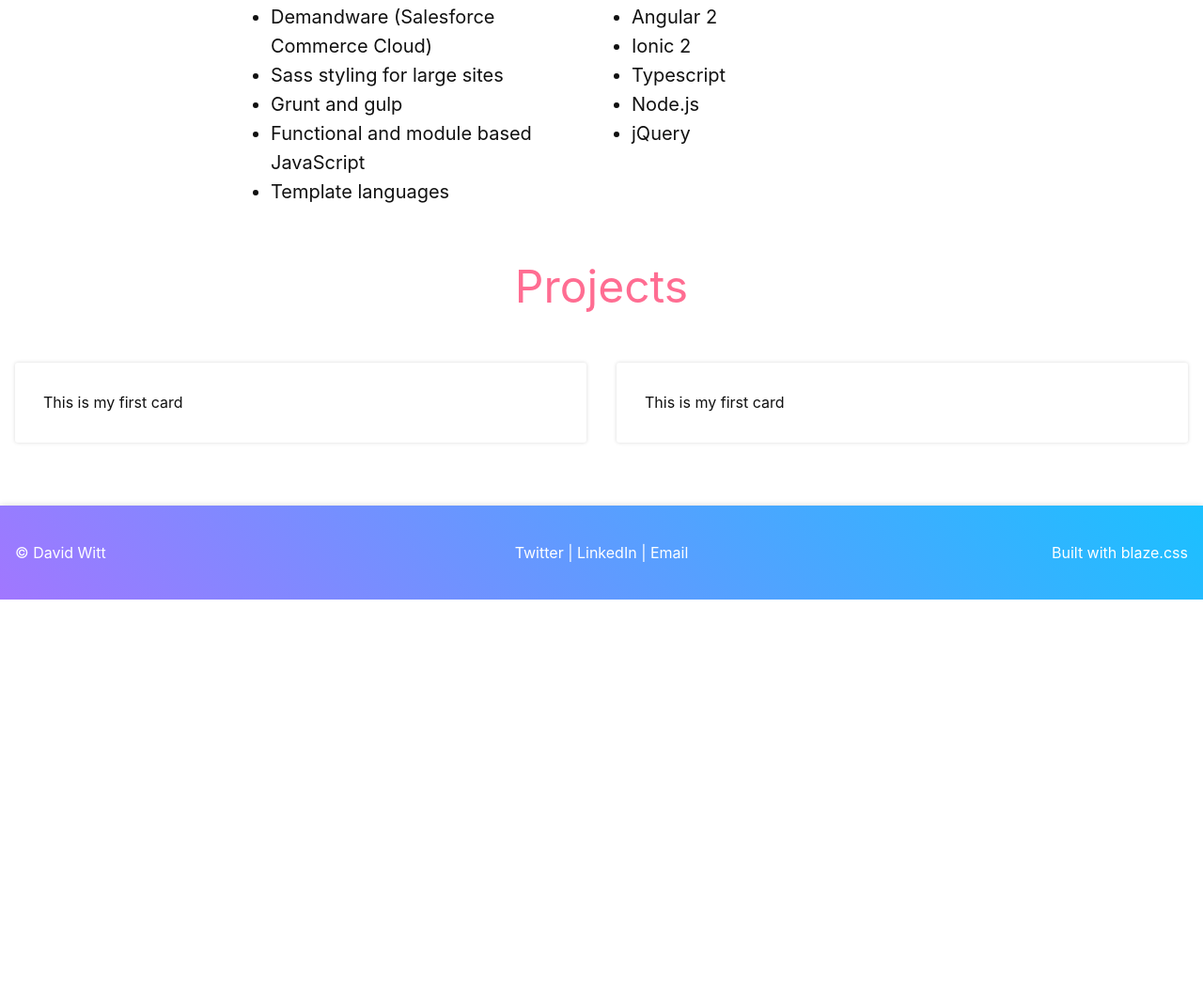
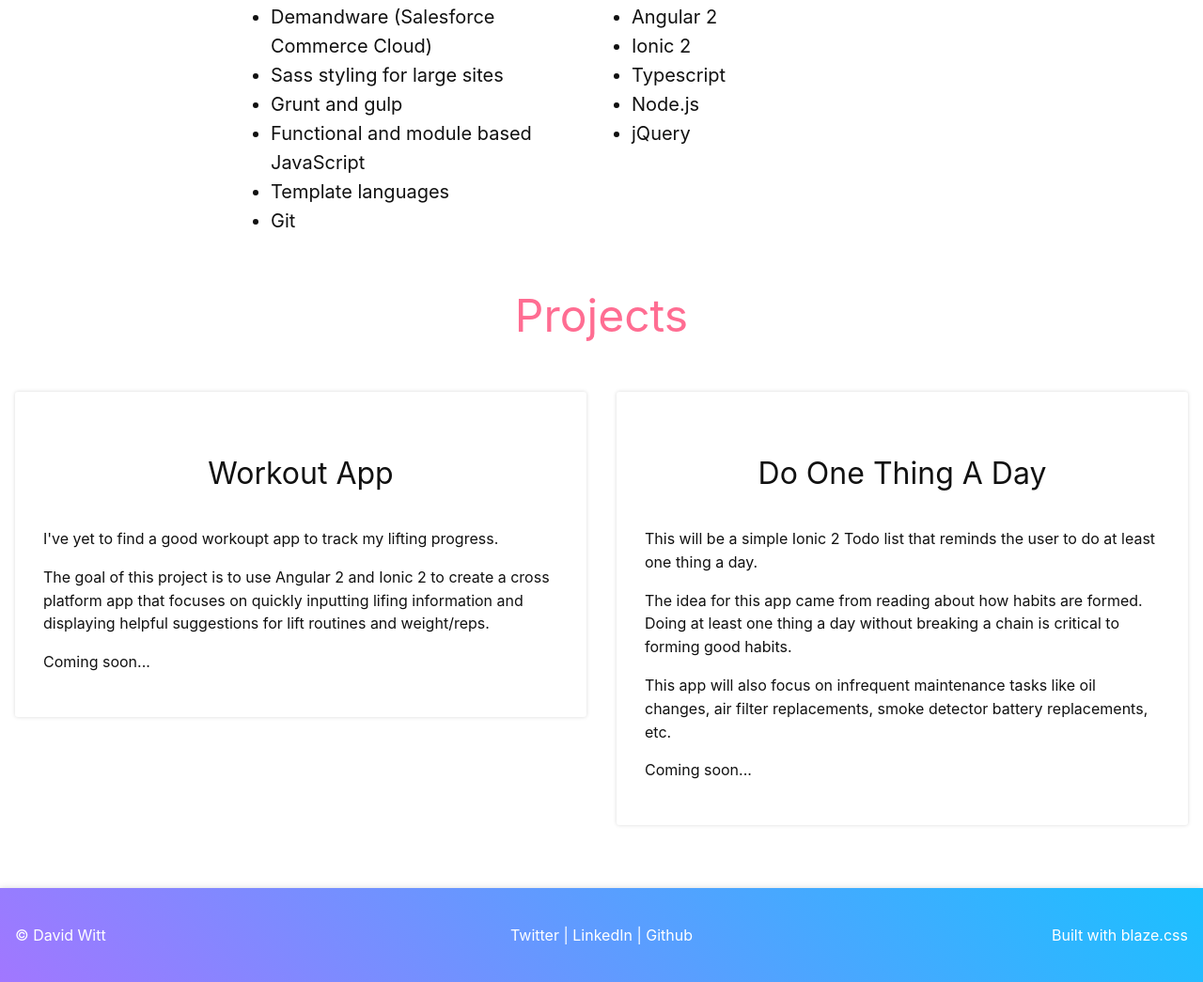
Before and after one commit to JumboLove/Personal-Site, a website: page site/index.html in a window 1280 px wide. Shown: the part 1344-2389 px from the top of the page at 94% size. Before the commit the page ends 1982 px from the top, so only its background shows below. Drawn offline with nearby package versions, Linux system fonts and the light colour scheme.

Commit message:
Added projects and footer information

```diff
--- a/scss/themes/blaze.davidwitt.scss
+++ b/scss/themes/blaze.davidwitt.scss
@@ -121,6 +121,16 @@ $theme-red: #fc636b;
 
 .c-footer-social {
 	text-align: center;
+
+	a {
+		color: white;
+		text-decoration: none;
+
+		&:hover,
+		&:focus {
+			text-decoration: underline;
+		}
+	}
 }
 
 .c-footer-colophon {
--- a/site/index.html
+++ b/site/index.html
@@ -209,6 +209,7 @@
           <li class="c-list__item c-heading--small">Grunt and gulp</li>
           <li class="c-list__item c-heading--small">Functional and module based JavaScript</li>
           <li class="c-list__item c-heading--small">Template languages</li>
+          <li class="c-list__item c-heading--small">Git</li>
         </ul>
       </div>
 
@@ -231,13 +232,20 @@
     <div class="o-grid o-grid--small-full o-grid--medium-full o-grid--large-fit">
       <div class="o-grid__cell">
         <div class="c-card c-card__pad">
-          This is my first card
+          <h2 class="c-heading c-heading--large u-text-center" data-modal-open="sears-modal">Workout App</h2>
+          <p>I've yet to find a good workoupt app to track my lifting progress.</p>
+          <p>The goal of this project is to use Angular 2 and Ionic 2 to create a cross platform app that focuses on quickly inputting lifing information and displaying helpful suggestions for lift routines and weight/reps.</p>
+          <p>Coming soon...</p>
         </div>
       </div>
 
       <div class="o-grid__cell">
         <div class="c-card c-card__pad">
-          This is my first card
+          <h2 class="c-heading c-heading--large u-text-center" data-modal-open="sears-modal">Do One Thing A Day</h2>
+          <p>This will be a simple Ionic 2 Todo list that reminds the user to do at least one thing a day.</p>
+          <p>The idea for this app came from reading about how habits are formed. Doing at least one thing a day without breaking a chain is critical to forming good habits.</p>
+          <p>This app will also focus on infrequent maintenance tasks like oil changes, air filter replacements, smoke detector battery replacements, etc.</p>
+          <p>Coming soon...</p>
         </div>
       </div>
     </div>
@@ -254,7 +262,9 @@
 
       <div class="o-grid__cell">
         <div class="c-footer-social">
-          Twitter | LinkedIn | Email
+          <a href="https://twitter.com/devwitt">Twitter</a> |
+          <a href="https://www.linkedin.com/in/dwitt">LinkedIn</a> |
+          <a href="https://github.com/JumboLove">Github</a>
         </div>
       </div>
 
```
Also changed, not shown: demo/themes/blaze.davidwitt.min.css, dist/themes/blaze.davidwitt.min.css.
